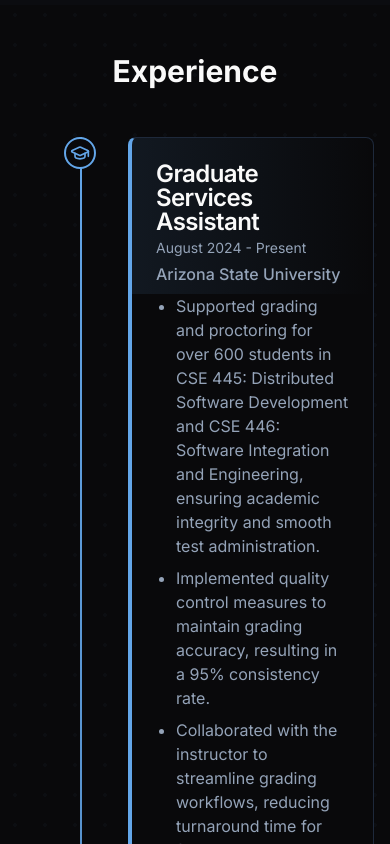
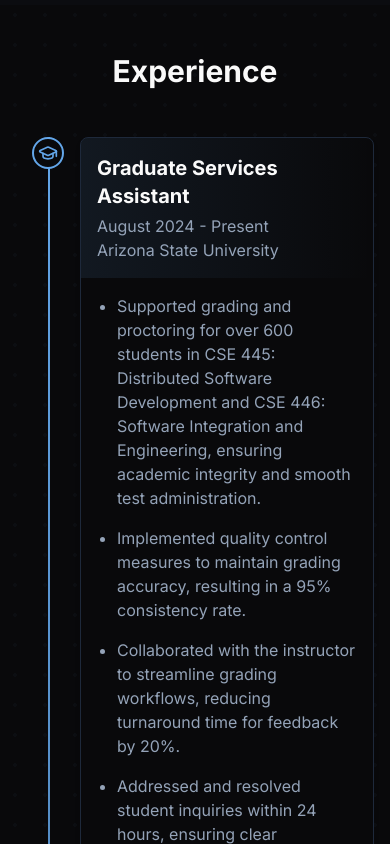
Before and after one commit to bkandh30/bhavyaPortfolio, a Next.js app: page / in a window 390 px wide. Shown: the part 1740-2584 px from the top of the page. Built offline with nearby package versions, Linux system fonts and the light colour scheme.

Commit message:
mobile view experience timeline improvements

```diff
--- a/components/Experience.tsx
+++ b/components/Experience.tsx
@@ -1,6 +1,5 @@
 "use client"
 
-import { Card, CardContent, CardHeader, CardTitle } from "@/components/ui/card"
 import { Building, GraduationCap } from "lucide-react"
 import FadeInSection from "./FadeInSection"
 import { useEffect, useState } from "react"
@@ -71,39 +70,38 @@ export default function Experience() {
         <h2 className="text-3xl font-bold mb-12 text-center">Experience</h2>
 
         <div className="relative max-w-4xl mx-auto">
-          {/* Timeline line */}
-          <div className="absolute left-16 sm:left-24 top-0 h-full w-0.5 bg-gradient-to-b from-primary via-primary/70 to-primary/50"></div>
+          {/* Timeline line - adjusted for mobile */}
+          <div className="absolute left-8 sm:left-16 top-0 h-full w-0.5 bg-gradient-to-b from-primary via-primary/70 to-primary/50"></div>
 
           {/* Timeline content */}
           <div className="space-y-12">
             {experiences.map((exp, index) => (
               <FadeInSection key={index} delay={0.1 + index * 0.1} amount={0.1}>
                 <div className="relative flex">
-                  {/* Timeline dot */}
-                  <div className="absolute left-16 sm:left-24 transform -translate-x-1/2 w-8 h-8 rounded-full bg-background border-2 border-primary z-10 flex items-center justify-center">
+                  {/* Timeline dot - adjusted for mobile */}
+                  <div className="absolute left-8 sm:left-16 transform -translate-x-1/2 w-8 h-8 rounded-full bg-background border-2 border-primary z-10 flex items-center justify-center">
                     <div className="text-primary">{exp.icon}</div>
                   </div>
 
-                  {/* Content */}
-                  <div className="ml-28 sm:ml-36 w-full">
-                    <Card className="overflow-hidden border-l-4 border-l-primary transition-all duration-300 hover:shadow-lg hover:-translate-y-1">
-                      <CardHeader className="bg-gradient-to-r from-primary/10 to-transparent pb-2">
-                        <div className="space-y-1">
-                          <CardTitle>{exp.title}</CardTitle>
-                          <p className="text-muted-foreground text-sm">{exp.period}</p>
-                          <p className="text-muted-foreground font-medium">{exp.company}</p>
-                        </div>
-                      </CardHeader>
-                      <CardContent>
-                        <ul className="space-y-2 list-disc list-outside ml-5">
+                  {/* Content - adjusted for mobile */}
+                  <div className="ml-16 sm:ml-28 w-full">
+                    <div className="bg-card border border-border rounded-lg overflow-hidden shadow-md">
+                      <div className="p-4 bg-gradient-to-r from-primary/10 to-transparent">
+                        <h3 className="text-xl font-bold">{exp.title}</h3>
+                        <p className="text-muted-foreground mt-1">{exp.period}</p>
+                        <p className="text-muted-foreground">{exp.company}</p>
+                      </div>
+
+                      <div className="p-4">
+                        <ul className="space-y-4 list-disc list-outside ml-5">
                           {exp.description.map((item, i) => (
                             <li key={i} className="text-muted-foreground">
                               {item}
                             </li>
                           ))}
                         </ul>
-                      </CardContent>
-                    </Card>
+                      </div>
+                    </div>
                   </div>
                 </div>
               </FadeInSection>
```
